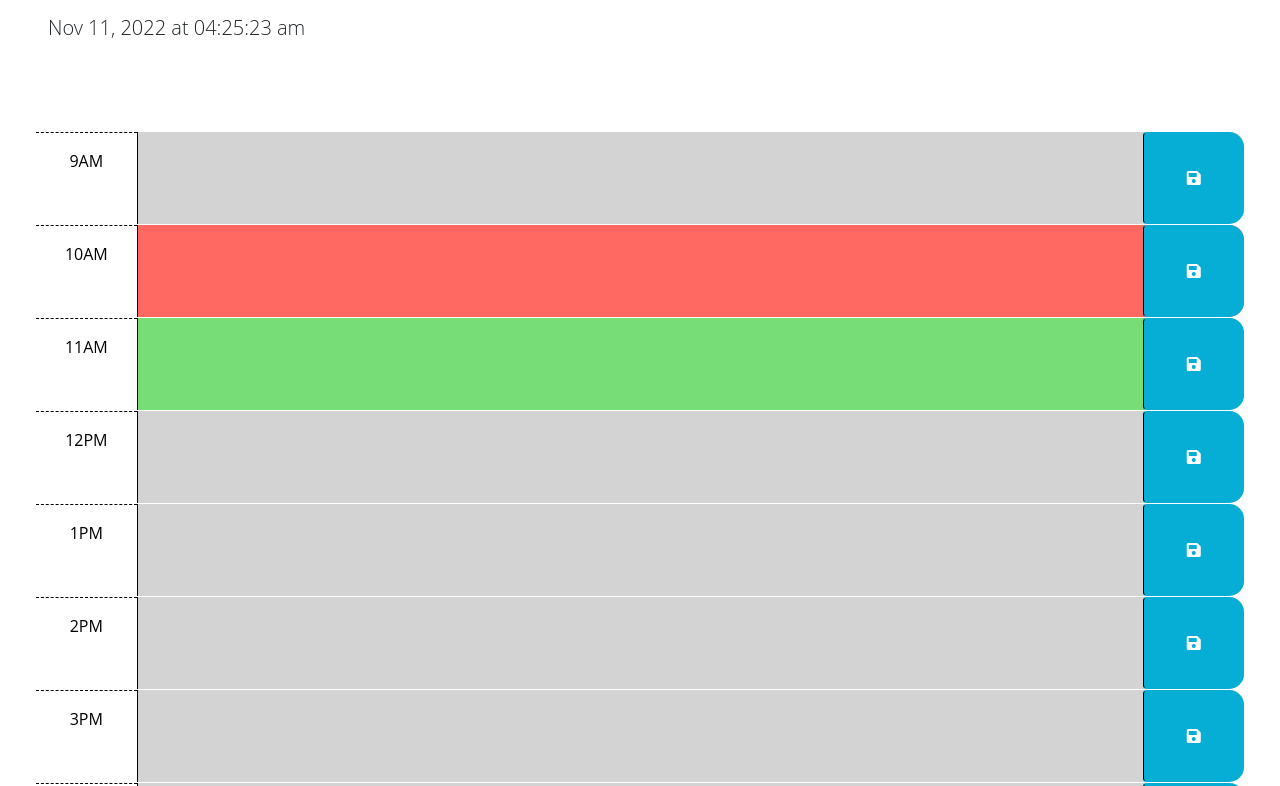
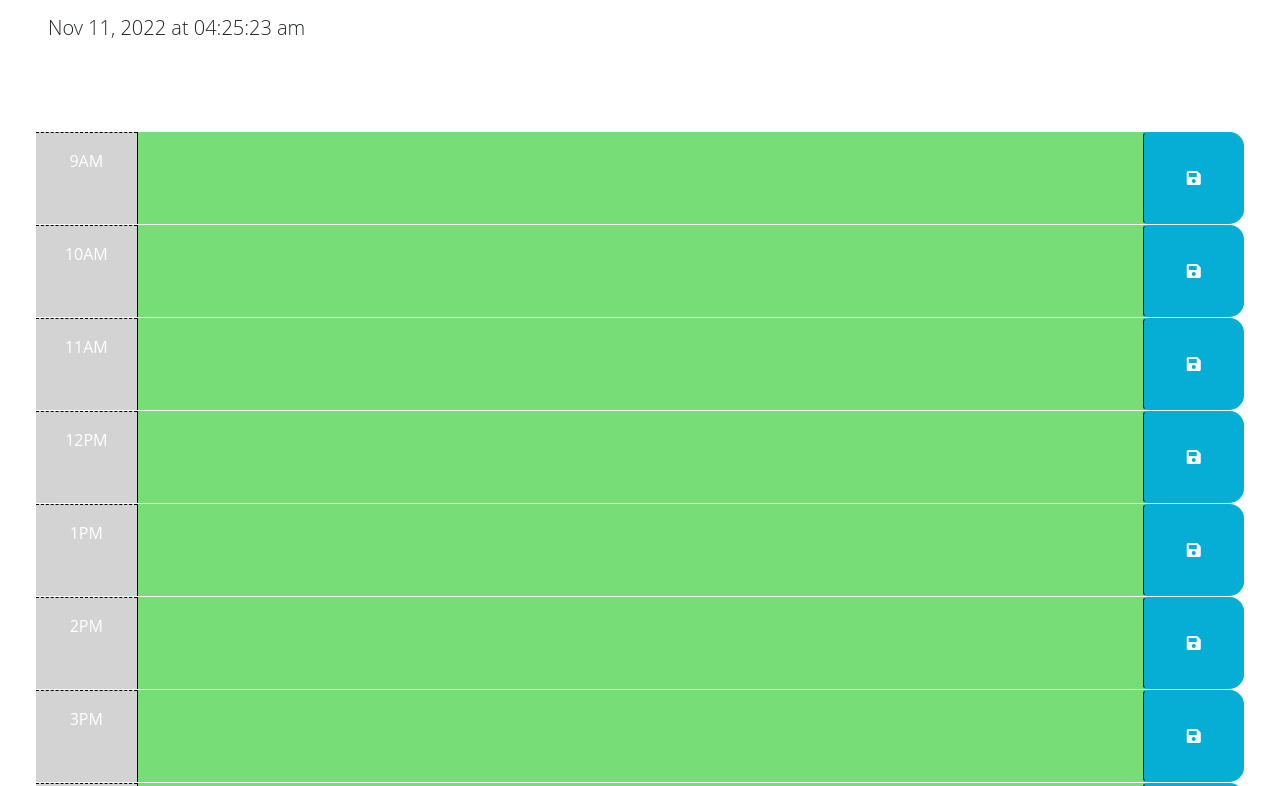
Before and after one commit to Jvanduyn/daily-planner, a plain HTML site: page Develop/index.html in a window 1280 px wide. Shown: the part 166-952 px from the top of the page. Drawn offline with nearby package versions, Linux system fonts and the light colour scheme.

Commit message:
almost finished. just need to get the local storage working

```diff
--- a/Develop/index.html
+++ b/Develop/index.html
@@ -21,8 +21,8 @@
     <span id="currentday"></span>
     <p id="currentDay" class="lead"></p>
   </header>
-  <div class="container-fluid px-5">
-    <!-- Use class for "past", "present", and "future" to apply styles to the
+  <main class="container-fluid px-5">
+    <!-- Use class for "", "present", and "future" to apply styles to the
         time-block divs accordingly. The javascript will need to do this by
         adding/removing these classes on each div by comparing the hour in the
         id to the current hour. The html provided below is meant to be an example
@@ -33,7 +33,7 @@
         -->
 
     <!-- Example of a past time block. The "past" class adds a gray background color. -->
-    <div id="9" class="row time-block past">
+    <div id="9" class="row time-block">
       <div class="col-2 col-md-1 hour text-center py-3">9AM</div>
       <textarea class="col-8 col-md-10 description" rows="3"> </textarea>
       <button class="btn saveBtn col-2 col-md-1" aria-label="save">
@@ -42,7 +42,7 @@
     </div>
 
     <!-- Example of a present time block. The "present" class adds a red background color. -->
-    <div id="10" class="row time-block present">
+    <div id="10" class="row time-block">
       <div class="col-2 col-md-1 hour text-center py-3">10AM</div>
       <textarea class="col-8 col-md-10 description" rows="3"> </textarea>
       <button class="btn saveBtn col-2 col-md-1" aria-label="save">
@@ -51,7 +51,7 @@
     </div>
 
     <!-- Example of a future time block. The "future" class adds a green background color. -->
-    <div id="11" class="row time-block future">
+    <div id="11" class="row time-block">
       <div class="col-2 col-md-1 hour text-center py-3">11AM</div>
       <textarea class="col-8 col-md-10 description" rows="3"> </textarea>
       <button class="btn saveBtn col-2 col-md-1" aria-label="save">
@@ -59,7 +59,7 @@
       </button>
     </div>
 
-    <div id="12" class="row time-block past">
+    <div id="12" class="row time-block ">
       <div class="col-2 col-md-1 hour text-center py-3">12PM</div>
       <textarea class="col-8 col-md-10 description" rows="3"> </textarea>
       <button class="btn saveBtn col-2 col-md-1" aria-label="save">
@@ -67,7 +67,7 @@
       </button>
     </div>
 
-    <div id="13" class="row time-block past">
+    <div id="13" class="row time-block ">
       <div class="col-2 col-md-1 hour text-center py-3">1PM</div>
       <textarea class="col-8 col-md-10 description" rows="3"> </textarea>
       <button class="btn saveBtn col-2 col-md-1" aria-label="save">
@@ -75,7 +75,7 @@
       </button>
     </div>
 
-    <div id="14" class="row time-block past">
+    <div id="14" class="row time-block">
       <div class="col-2 col-md-1 hour text-center py-3">2PM</div>
       <textarea class="col-8 col-md-10 description" rows="3"> </textarea>
       <button class="btn saveBtn col-2 col-md-1" aria-label="save">
@@ -83,7 +83,7 @@
       </button>
     </div>
 
-    <div id="15" class="row time-block past">
+    <div id="15" class="row time-block">
       <div class="col-2 col-md-1 hour text-center py-3">3PM</div>
       <textarea class="col-8 col-md-10 description" rows="3"> </textarea>
       <button class="btn saveBtn col-2 col-md-1" aria-label="save">
@@ -91,7 +91,7 @@
       </button>
     </div>
 
-    <div id="16" class="row time-block past">
+    <div id="16" class="row time-block">
       <div class="col-2 col-md-1 hour text-center py-3">4PM</div>
       <textarea class="col-8 col-md-10 description" rows="3"> </textarea>
       <button class="btn saveBtn col-2 col-md-1" aria-label="save">
@@ -99,14 +99,14 @@
       </button>
     </div>
 
-    <div id="17" class="row time-block past">
+    <div id="17" class="row time-block">
       <div class="col-2 col-md-1 hour text-center py-3">5PM</div>
       <textarea class="col-8 col-md-10 description" rows="3"> </textarea>
       <button class="btn saveBtn col-2 col-md-1" aria-label="save">
         <i class="fas fa-save" aria-hidden="true"></i>
       </button>
     </div>
-  </div>
+  </main>>
 
   <script src="https://code.jquery.com/jquery-3.5.1.min.js"></script>
   <script src="https://cdnjs.cloudflare.com/ajax/libs/jquery/3.2.1/jquery.min.js"></script>
--- a/Develop/script.js
+++ b/Develop/script.js
@@ -1,10 +1,9 @@
-// Wrap all code that interacts with the DOM in a call to jQuery to ensure that
-// the code isn't run until the browser has finished rendering all the elements
-// in the html.
 var timeDisplayEl = $('#currentDay');
 var past = $('.past');
 var present = $('.present');
 var future = $('.future');
+var tableDiv = document.querySelectorAll("div");
+var saveButton = document.querySelectorAll("button");
 
 $(function () {
   // TODO: Add a listener for click events on the save button. This code should
@@ -13,13 +12,7 @@ $(function () {
   // function? How can DOM traversal be used to get the "hour-x" id of the
   // time-block containing the button that was clicked? How might the id be
   // useful when saving the description in local storage?
-  //
-  // TODO: Add code to apply the past, present, or future class to each time
-  // block by comparing the id to the current hour. HINTS: How can the id
-  // attribute of each time-block be used to conditionally add or remove the
-  // past, present, and future classes? How can Day.js be used to get the
-  // current hour in 24-hour time?
-  //
+  setTimeState();
   // TODO: Add code to get any user input that was saved in localStorage and set
   // the values of the corresponding textarea elements. HINT: How can the id
   // attribute of each time-block be used to do this?
@@ -31,11 +24,35 @@ var displayTime = function () {
   timeDisplayEl.text(rightNow);
 }
 
+var setTimeState = function () {
+  for (let i = 0; i < tableDiv.length; i++) {
+    // console.log(dayjs().hour())
+    // console.log(tableDiv[i].id);
+    if (dayjs().hour() == tableDiv[i].id) {
+      tableDiv[i].classList.add('present');
+    } else if (dayjs().hour() < tableDiv[i].id) {
+      tableDiv[i].classList.add('future');
+    } else {
+      tableDiv[i].classList.add('past');
+    }
+  }
+}
 
-// notes with james
-// could do a an if else statement
+renderLastRegistered();
 
-// if currentHour > hour then hour would be future
-// need a var for savebutton
-//you could make an array with all the working hours and compare the hours in that
-//array
+function renderLastRegistered() {
+  var message = localStorage.getItem("fa-save");
+
+  message.textContent = message;
+}
+
+saveButton.forEach(box => {
+  box.addEventListener("click", function (event) {
+    event.preventDefault();
+
+    var message = document.querySelector("fa-save");
+
+    localStorage.setItem("fa-save", message);
+    renderLastRegistered();
+  });
+});
```
